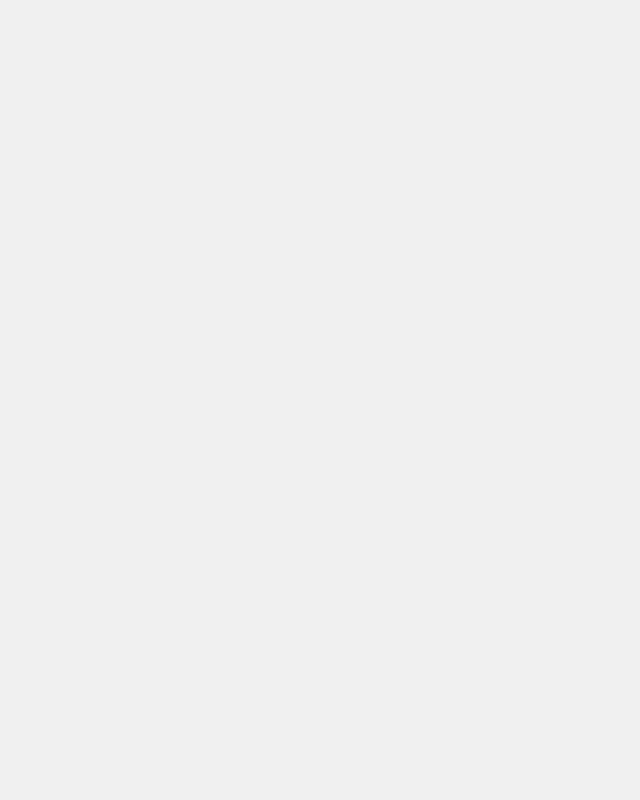
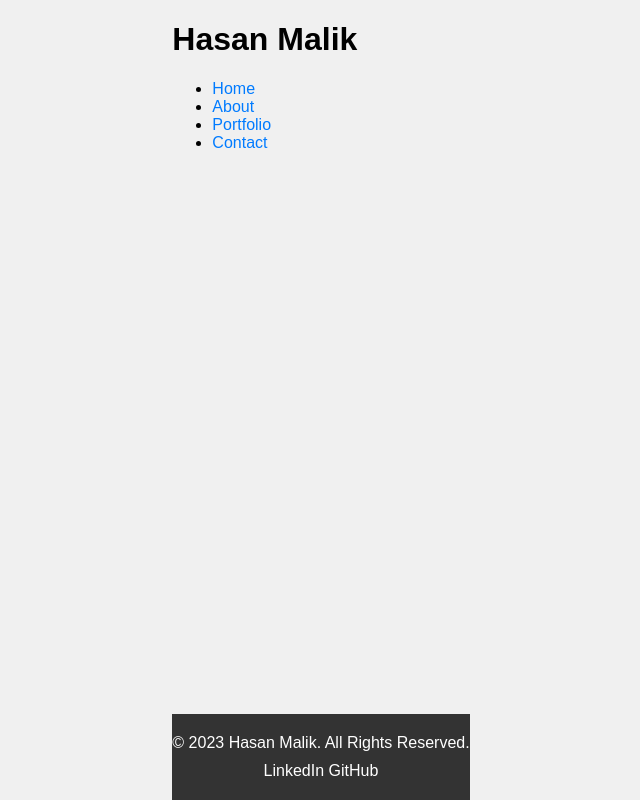
Before and after one commit to Hasan0412/my-portfolio, a React (Create React App) app: page / in a window 1280 px wide. Shown: the whole page, without its empty margins (319-959 px from the left). Built offline with nearby package versions, Linux system fonts and the light colour scheme; the HTML template or start-up script is replaced by a standard one.

Commit message:
edits to app.js and header.js

```diff
--- a/src/App.js
+++ b/src/App.js
@@ -1,8 +1,9 @@
 import React from "react";
 import { BrowserRouter as Router, Route, Routes } from "react-router-dom";
-import "./App.css";
+import "./App.css"
 
 // Import your components
+import Layout from "./pages/Layout";
 import Home from "./pages/Home";
 import About from "./pages/About";
 import Portfolio from "./pages/Portfolio";
@@ -12,17 +13,15 @@ import Resume from "./pages/Resume";
 function App() {
   return (
     <Router>
-      <div className="App">
-
-        <Routes>
-          <Route exact path="/" component={Home} />
-          <Route path="/about" component={About} />
-          <Route path="/portfolio" component={Portfolio} />
-          <Route path="/contact" component={Contact} />
-          <Route path="/resume" component={Resume} />
-        </Routes>
-
-      </div>
+      <Routes>
+        <Route element={<Layout />}>
+          <Route path="/" element={<Home />} />
+          <Route path="/about" element={<About />} />
+          <Route path="/portfolio" element={<Portfolio />} />
+          <Route path="/contact" element={<Contact />} />
+          <Route path="/resume" element={<Resume />} />
+        </Route>
+      </Routes>
     </Router>
   );
 }
--- a/src/components/Header.js
+++ b/src/components/Header.js
@@ -4,12 +4,13 @@ import "../CSS/Header.css";
 function Header() {
   return (
     <header>
-      <h1>Your Name</h1>
+      <h1>Hasan Malik</h1>
       <nav>
         <ul>
+          <li><a href="#home">Home</a></li>
           <li><a href="#about">About</a></li>
           <li><a href="#portfolio">Portfolio</a></li>
-          {/* Add more navigation links as needed */}
+          <li><a href="#contact">Contact</a></li>
         </ul>
       </nav>
     </header>
```
